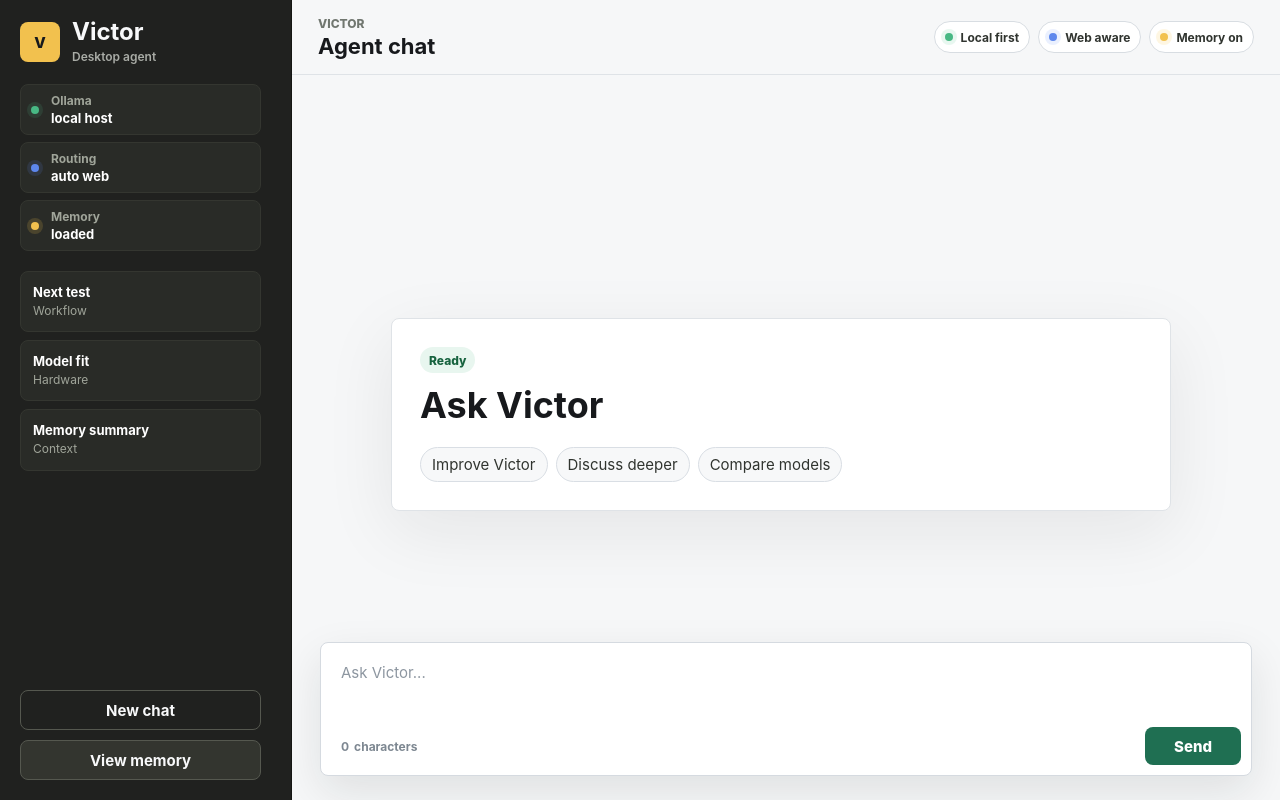
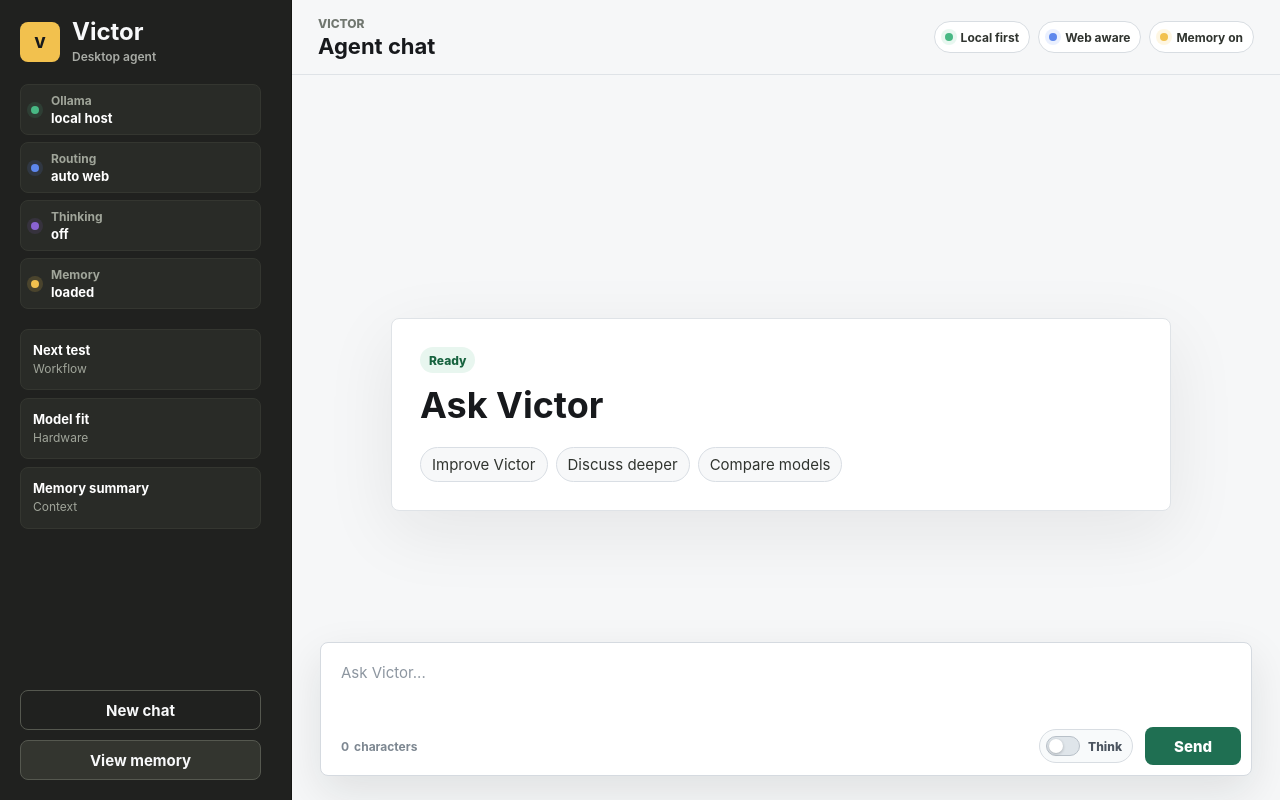
Before and after one commit to Stat27/Victor, a website: page apps/desktop/frontend/index.html in a window 1280 px wide. Drawn offline with Linux system fonts and the light colour scheme.

Commit message:
enable think mode in chat

```diff
--- a/apps/desktop/frontend/index.html
+++ b/apps/desktop/frontend/index.html
@@ -30,6 +30,13 @@
             <div>
               <span>Routing</span>
               <strong>auto web</strong>
+            </div>
+          </div>
+          <div class="runtime-item">
+            <span class="runtime-dot think"></span>
+            <div>
+              <span>Thinking</span>
+              <strong id="think-status">off</strong>
             </div>
           </div>
           <div class="runtime-item">
@@ -111,6 +118,10 @@
                 <span id="prompt-count">0</span>
                 <span>characters</span>
               </div>
+              <label class="think-toggle" title="Switch between daily non-thinking answers and deeper thinking requests">
+                <input id="think-toggle" type="checkbox" />
+                <span>Think</span>
+              </label>
               <button id="send-button" type="submit" aria-label="Send message">
                 <span>Send</span>
               </button>
--- a/apps/desktop/frontend/main.js
+++ b/apps/desktop/frontend/main.js
@@ -11,11 +11,18 @@ const memoryContent = document.querySelector("#memory-content");
 const memoryStatus = document.querySelector("#memory-status");
 const quickActions = document.querySelectorAll(".quick-action");
 const promptCount = document.querySelector("#prompt-count");
+const thinkToggle = document.querySelector("#think-toggle");
+const thinkStatus = document.querySelector("#think-status");
 const emptyStateTemplate = document.querySelector("#empty-state")?.cloneNode(true);
+const savedThink = window.localStorage.getItem("victor-think") === "true";
+
+thinkToggle.checked = savedThink;
+syncThinkMode();
 
 form.addEventListener("submit", async (event) => {
   event.preventDefault();
   const prompt = promptInput.value.trim();
+  const think = currentThinkValue();
 
   if (!prompt) {
     return;
@@ -28,8 +35,8 @@ form.addEventListener("submit", async (event) => {
   setBusy(true);
 
   try {
-    const raw = await invoke("ask_victor", { message: prompt });
-    updateMessage(pending, parseAgentOutput(raw));
+    const raw = await invoke("ask_victor", { message: prompt, think });
+    updateMessage(pending, withThinkMeta(parseAgentOutput(raw), think));
     await refreshMemoryStatus();
   } catch (error) {
     updateMessage(pending, { answer: `Error: ${String(error)}`, meta: [] });
@@ -45,6 +52,11 @@ promptInput.addEventListener("keydown", (event) => {
 });
 
 promptInput.addEventListener("input", syncPromptInput);
+
+thinkToggle.addEventListener("change", () => {
+  window.localStorage.setItem("victor-think", String(thinkToggle.checked));
+  syncThinkMode();
+});
 
 newChatButton.addEventListener("click", () => {
   messages.replaceChildren();
@@ -190,6 +202,7 @@ function renderMessage(item, content) {
 function setBusy(isBusy) {
   sendButton.disabled = isBusy;
   promptInput.disabled = isBusy;
+  thinkToggle.disabled = isBusy;
   sendButton.querySelector("span").textContent = isBusy ? "Working" : "Send";
   document.body.dataset.busy = isBusy ? "true" : "false";
 }
@@ -230,6 +243,13 @@ function parseAgentOutput(raw) {
   }
 
   return { answer: raw.slice(index + marker.length).trim(), meta, sources };
+}
+
+function withThinkMeta(payload, think) {
+  return {
+    ...payload,
+    meta: [`Thinking: ${think === "true" ? "on" : "off"}`, ...payload.meta],
+  };
 }
 
 function parseSources(raw) {
@@ -288,6 +308,15 @@ function syncPromptInput() {
   scrollMessagesToBottom();
 }
 
+function syncThinkMode() {
+  thinkStatus.textContent = thinkToggle.checked ? "on" : "off";
+  document.body.dataset.think = thinkToggle.checked ? "true" : "false";
+}
+
+function currentThinkValue() {
+  return thinkToggle.checked ? "true" : "false";
+}
+
 function scrollMessagesToBottom() {
   window.requestAnimationFrame(() => {
     messages.scrollTo({ top: messages.scrollHeight, behavior: "auto" });
@@ -305,7 +334,7 @@ async function mockInvoke(command, payload = {}) {
       "Decision: local - This preview is running without Tauri IPC.",
       "",
       "Answer:",
-      `Preview response for: ${payload.message || "Victor"}`,
+      `Preview response for: ${payload.message || "Victor"} (${payload.think === "true" ? "thinking" : "daily"})`,
     ].join("\n");
   }
 
--- a/apps/desktop/frontend/styles.css
+++ b/apps/desktop/frontend/styles.css
@@ -152,6 +152,12 @@ button {
 .chip-dot.memory {
   background: #f2c14e;
   box-shadow: 0 0 0 4px rgba(247, 196, 74, 0.16);
+}
+
+.runtime-dot.think,
+.chip-dot.think {
+  background: #8a63d2;
+  box-shadow: 0 0 0 4px rgba(138, 99, 210, 0.13);
 }
 
 .runtime-item span:not(.runtime-dot) {
@@ -628,6 +634,62 @@ textarea::placeholder {
   font-weight: 650;
 }
 
+.think-toggle {
+  display: inline-flex;
+  align-items: center;
+  gap: 8px;
+  min-height: 34px;
+  margin-left: auto;
+  padding: 5px 10px 5px 6px;
+  border: 1px solid #d8dde2;
+  border-radius: 999px;
+  color: #4c5560;
+  background: #f8fafb;
+  font-size: 12px;
+  font-weight: 800;
+  cursor: pointer;
+  user-select: none;
+}
+
+.think-toggle input {
+  appearance: none;
+  position: relative;
+  width: 34px;
+  height: 20px;
+  margin: 0;
+  border: 1px solid #b8c0c8;
+  border-radius: 999px;
+  background: #dfe5ea;
+  cursor: pointer;
+}
+
+.think-toggle input::after {
+  content: "";
+  position: absolute;
+  top: 2px;
+  left: 2px;
+  width: 14px;
+  height: 14px;
+  border-radius: 999px;
+  background: #ffffff;
+  box-shadow: 0 1px 3px rgba(23, 25, 28, 0.28);
+  transition: transform 120ms ease-out;
+}
+
+.think-toggle input:checked {
+  border-color: #7858ba;
+  background: #8a63d2;
+}
+
+.think-toggle input:checked::after {
+  transform: translateX(14px);
+}
+
+.think-toggle:has(input:focus-visible) {
+  outline: 2px solid rgba(138, 99, 210, 0.28);
+  outline-offset: 2px;
+}
+
 .composer button {
   min-width: 96px;
   min-height: 38px;
```
Also changed, not shown: README.md, apps/desktop/README.md, 1 other file.
